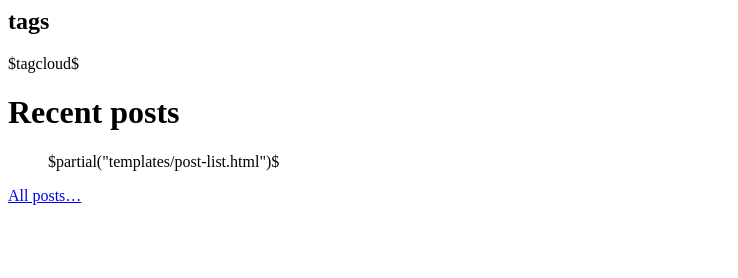
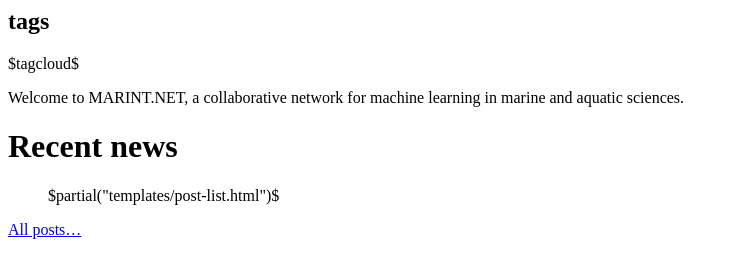
Before and after one commit to MarIntNet/website, a plain HTML site: page index.html in a window 1280 px wide. Shown: the whole page, without its empty margins (0-738 px from the left). Drawn offline with Linux system fonts and the light colour scheme.

Commit message:
Add blurb on front page

```diff
--- a/index.html
+++ b/index.html
@@ -3,9 +3,14 @@
   $tagcloud$
 </div>
 <div id="posts">
-    <h1>Recent posts</h1>
-    <ul>
-     $partial("templates/post-list.html")$
+  <p>
+    Welcome to MARINT.NET, a collaborative network for machine
+    learning in marine and aquatic sciences.
+  </p>
+
+  <h1>Recent news</h1>
+  <ul>
+    $partial("templates/post-list.html")$
     </ul>
-    <p><a href="/posts.html">All posts&hellip;</a></p>
+  <p><a href="/posts.html">All posts&hellip;</a></p>
 </div>
```
